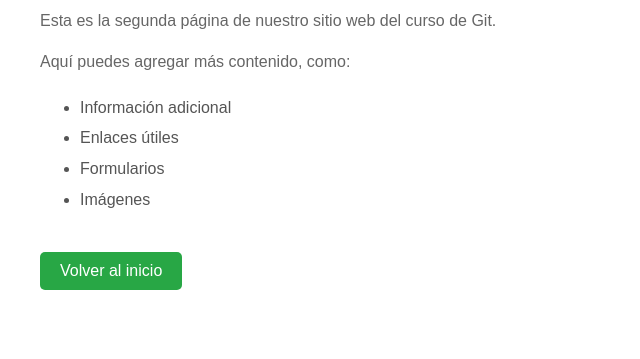
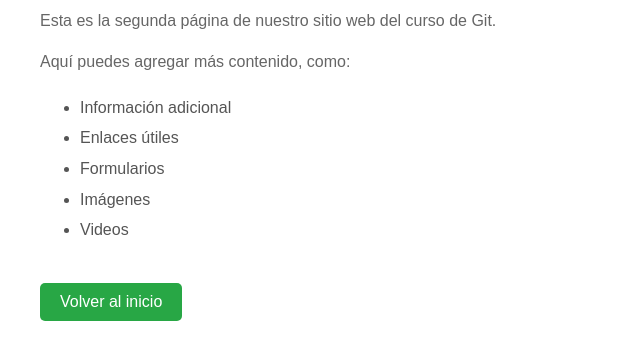
Before and after one commit to LuisFernandoFloresSanchez/curso-git, a plain HTML site: page segunda-pagina.html in a window 1280 px wide. Shown: the part 105-464 px from the top of the page, without its empty margins (0-640 px from the left). Drawn offline with Linux system fonts and the light colour scheme.

Commit message:
cambio simple

```diff
--- a/segunda-pagina.html
+++ b/segunda-pagina.html
@@ -15,6 +15,8 @@
         <li>Enlaces útiles</li>
         <li>Formularios</li>
         <li>Imágenes</li>
+        <li>Videos</li>
+
     </ul>
 
     <button class="nav-button secondary" onclick="window.location.href='index.html'">
```
